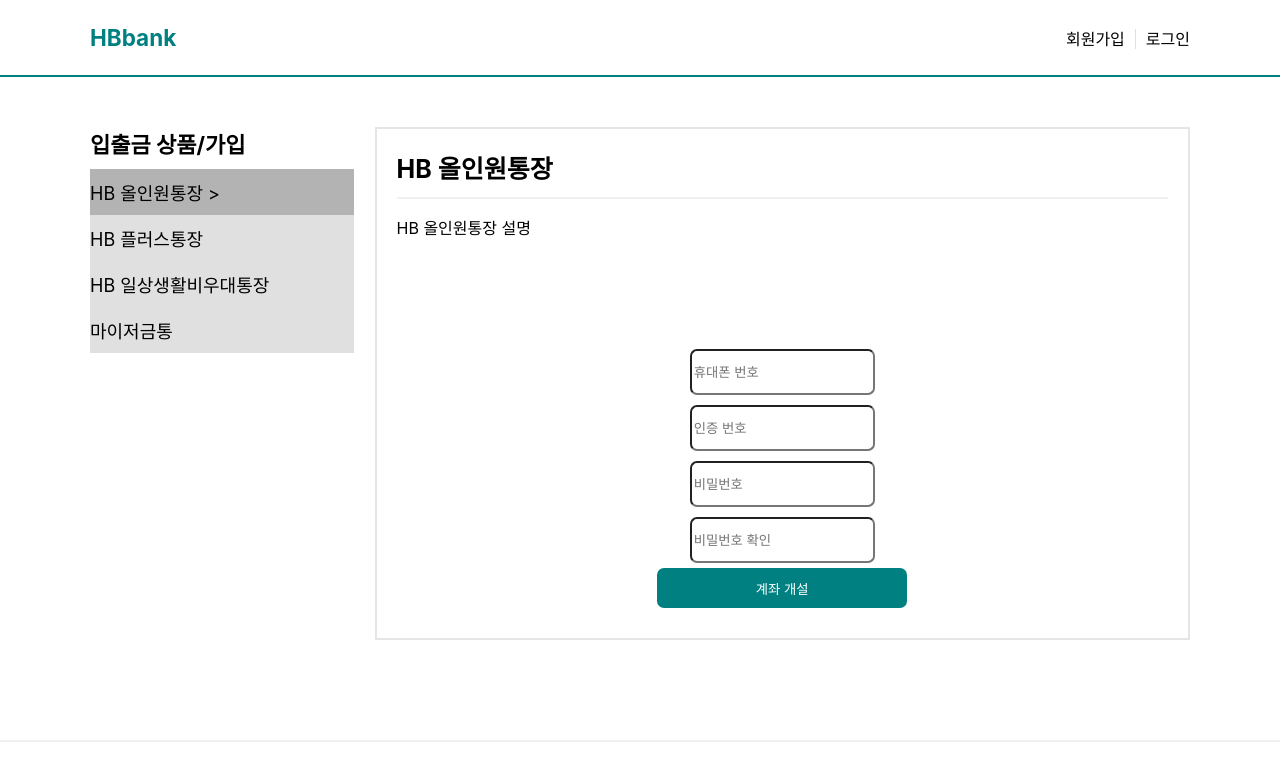
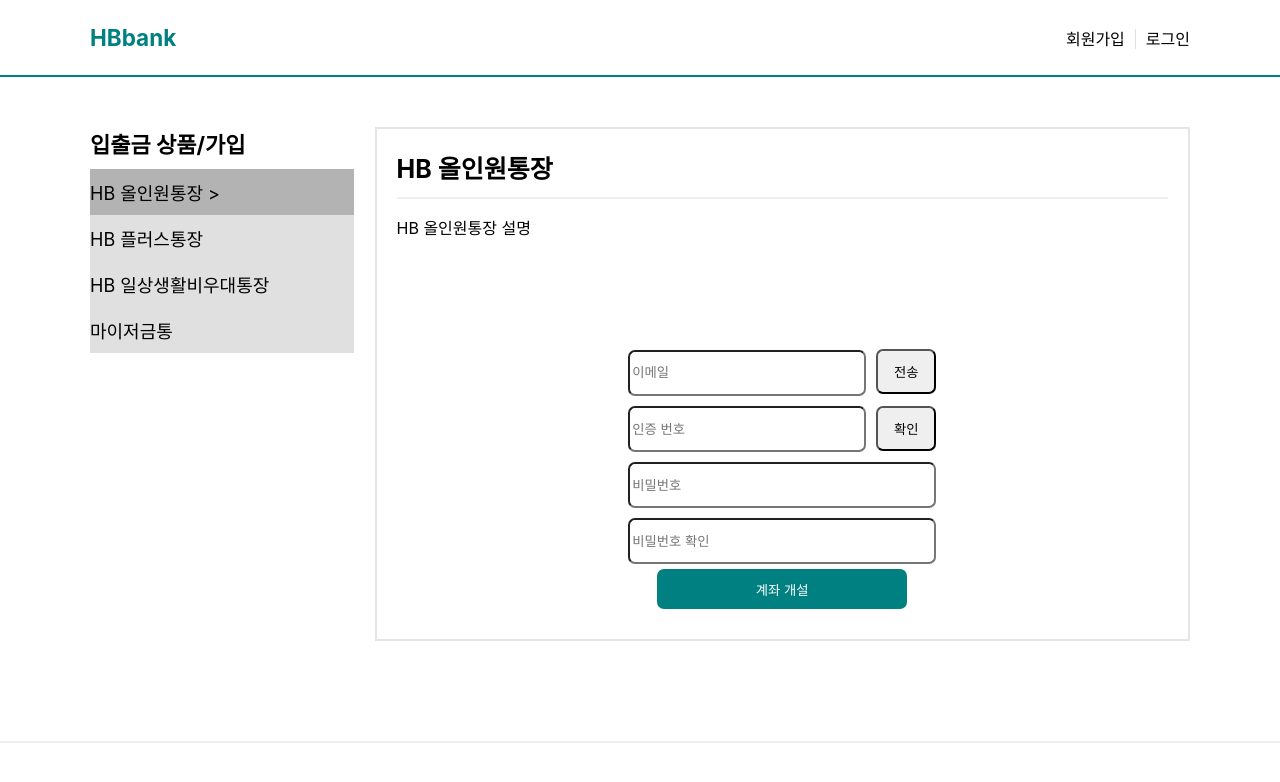
Before and after one commit to baehoonbae/bank-project, a React (Create React App) app in the folder frontend/create-react-app/: page /account/create in a window 1280 px wide. Shown: the top 782 px of the page. Built offline with nearby package versions, Linux system fonts and the light colour scheme.

Commit message:
feat: 이메일 인증 기능 추가

```diff
--- a/frontend/create-react-app/src/views/CreateAccount.js
+++ b/frontend/create-react-app/src/views/CreateAccount.js
@@ -10,7 +10,7 @@ function CreateAccount() {
   const [isMatch, setIsMatch] = useState({
     confirmPassword: false,
   });
-  const { inputStyle, buttonStyle, menuStyle, selectedMenuStyle, selectedMenuNameStyle } = Styles();
+  const { inputStyle, buttonStyle, menuStyle, selectedMenuStyle, selectedMenuNameStyle, sendStyle } = Styles();
   const { formState, handleChange, handleBlur, isEmpty, touched } = useCreateValidation();
   const navigate = useNavigate();
   const [menus, setMenus] = useState([
@@ -21,7 +21,7 @@ function CreateAccount() {
   ]);
   const [selectedMenu, setSelectedMenu] = useState(menus[0]);
   const fields = [
-    { name: 'phoneNumber', type: 'tel', placeholder: '휴대폰 번호', onBlur: () => handleBlur({ target: { name: 'phoneNumber', value: formState.phoneNumber } }), errorMessage: '* 휴대폰 번호: 필수 정보입니다.', },
+    { name: 'email', type: 'text', placeholder: '이메일', onBlur: () => handleBlur({ target: { name: 'email', value: formState.email } }), errorMessage: '* 이메일: 필수 정보입니다.', },
     { name: 'verificationCode', type: 'text', placeholder: '인증 번호', onBlur: () => handleBlur({ target: { name: 'verificationCode', value: formState.verificationCode } }), errorMessage: '* 인증 번호: 필수 정보입니다.' },
     { name: 'password', type: 'password', placeholder: '비밀번호', onBlur: () => handleBlur({ target: { name: 'password', value: formState.password } }), errorMessage: '* 비밀번호: 필수 정보입니다.', },
     {
@@ -69,6 +69,21 @@ function CreateAccount() {
       });
   }
 
+  const handleSend = async (event) => {
+    event.preventDefault();
+    const email = formState.email;
+    try {
+      const response = await axios.post('http://localhost:8080/user/send-auth-number', { email });
+      console.log(response.data);
+    } catch (error) {
+      console.error('Error:', error);
+    }
+  }
+
+  const handleVerify = (event) => {
+
+  }
+
   return (
     <>
       <div style={{ display: 'flex', justifyContent: 'center' }}><Header /></div>
@@ -95,15 +110,30 @@ function CreateAccount() {
               <form onSubmit={(event) => handleSubmit(event, selectedMenu)} style={{ display: 'flex', flexDirection: 'column', alignItems: 'center' }}>
                 {fields.map((field) => (
                   <label key={field.name}>
+                    {field.name === 'email' || field.name === 'verificationCode' ?
+                      <>
                         <input
                           type={field.type}
                           name={field.name}
                           value={formState[field.name]}
                           placeholder={field.placeholder}
-                      style={inputStyle}
+                          style={{ ...inputStyle, width: '230px' }}
                           onChange={handleChange}
                           onBlur={field.onBlur}
                         />
+                        {field.name === 'email' && <button type='button' style={sendStyle} onClick={handleSend}>전송</button>}
+                        {field.name === 'verificationCode' && <button type='button' style={sendStyle} onClick={handleVerify}>확인</button>}
+                      </> :
+                      <input
+                        type={field.type}
+                        name={field.name}
+                        value={formState[field.name]}
+                        placeholder={field.placeholder}
+                        style={{ ...inputStyle, width: '300px' }}
+                        onChange={handleChange}
+                        onBlur={field.onBlur}
+                      />
+                    }
                     {field.name === 'confirmPassword' ? (
                       <div style={{ color: 'red', marginBottom: '-25px', fontSize: '14px', }}>
                         {!formState.confirmPassword && touched[field.name] ? (
```
Lines whose indentation alone changed are shown as unchanged.
